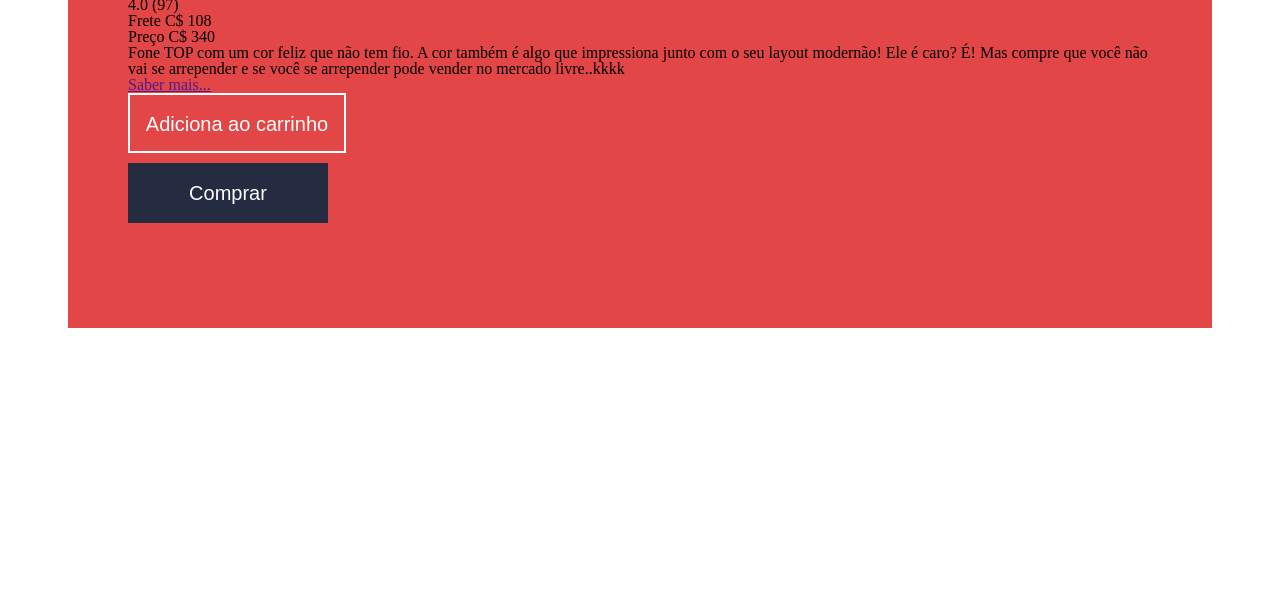
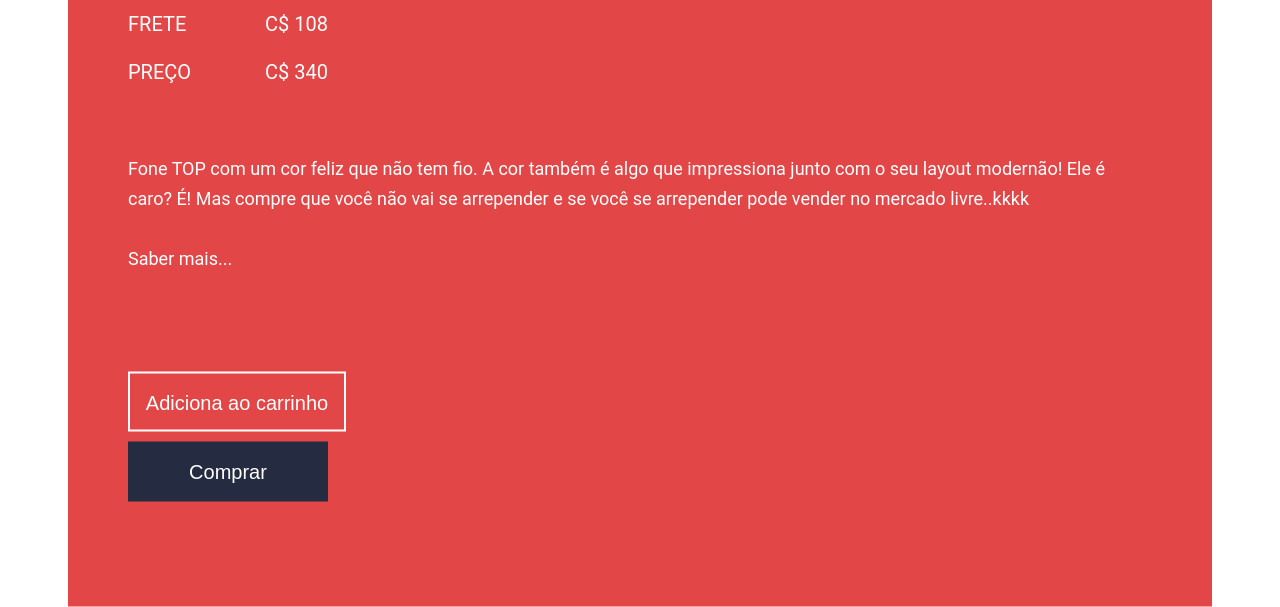
Before and after one commit to fpsaraiva/curso-do-front-ao-end, a plain HTML site: page projeto-loja-fone/index.html in a window 1280 px wide. Shown: the part 293-900 px from the top of the page. Before the commit the page ends 800 px from the top, so only its background shows below. Drawn offline with Linux system fonts and the light colour scheme.

Commit message:
[005] - Desafio Básico

```diff
--- /dev/null
+++ b/projeto-loja-fone/css/description-product.css
@@ -0,0 +1,43 @@
+.description-product {
+    font-family: 'Roboto', sans-serif;
+    color: #fff;
+}
+
+.description-product > .title {
+    font-size: 25px;
+    margin-bottom: 100px;
+}
+
+.description-product > .item {
+    font-size: 20px;
+    margin-bottom: 28px;
+}
+
+.description-product > .item.-info {
+    width: 200px;
+    text-align: right;
+}
+
+.description-product > .item.-last {
+    margin-bottom: 72px;
+}
+
+.description-product .contrast {
+    text-transform: uppercase;
+    float: left;
+}
+
+.description-product > .text {
+    font-size: 18px;
+    line-height: 30px;
+    margin-bottom: 30px;
+}
+
+.description-product > .text.-more {
+    margin-bottom: 98px;
+}
+
+.description-product .action {
+    text-decoration: none;
+    color: inherit;
+}
--- a/projeto-loja-fone/css/header-store.css
+++ b/projeto-loja-fone/css/header-store.css
@@ -1,26 +1,28 @@
 .header-store {
   color: #FFF;
   overflow: hidden;
+  margin-bottom: 138px;
 }
 
-.title {
+.header-store > .title {
   font-size: 40px;
   font-family: Arial, Helvetica, sans-serif;
   float: left;
+  text-transform: uppercase;
 }
 
-.navigation {
+.header-store > .navigation {
    font-size: 21px;
    font-family: 'Segoe UI', Tahoma, Geneva, Verdana, sans-serif;
    float: right;
 }
 
-.action {
+.header-store .action {
   text-decoration: none;
   color: inherit;
   margin-right: 60px;
 }
 
-.last {
+.header-store .action.-last {
   margin-right: 0;
 }
--- a/projeto-loja-fone/index.html
+++ b/projeto-loja-fone/index.html
@@ -8,31 +8,32 @@
     <link rel="stylesheet" href="css/reset.css">
     <link rel="stylesheet" href="css/container-store.css">
     <link rel="stylesheet" href="css/header-store.css">
+    <link rel="stylesheet" href="css/description-product.css">
     <link rel="stylesheet" href="css/button-store.css">
 </head>
 
 <body>
     <div class="container-store">
         <header class="header-store">
-            <h1 class="title">LOGO</h1>
+            <h1 class="title">Logo</h1>
 
             <nav class="navigation">
-                <a class="action" href="">Produtos</a>
-                <a class="action" href="">Serviços</a>
-                <a class="action last" href="">Carrinho (10)</a>
+                <a class="action" href="http://collabcode.training">Produtos</a>
+                <a class="action" href="http://collabcode.training">Serviços</a>
+                <a class="action -last" href="http://collabcode.training">Carrinho (10)</a>
             </nav>
         </header>
-        <dl>
-            <dt>Fone top, feliz e caro </dt>
+        <dl class="description-product">
+            <dt class="title">Fone top, feliz e caro </dt>
 
-            <dd>4.0 (97)</dd>
-            <dd>Frete C$ 108</dd>
-            <dd> Preço C$ 340</dd>
-            <dd>Fone TOP com um cor feliz que não tem fio. A cor também é algo que
+            <dd class="item">4.0 (97)</dd>
+            <dd class="item -info"><strong class="contrast">Frete</strong> C$ 108</dd>
+            <dd class="item -info -last"><strong class="contrast"> Preço</strong> C$ 340</dd>
+            <dd class="text">Fone TOP com um cor feliz que não tem fio. A cor também é algo que
                 impressiona junto com o  seu layout modernão! Ele é
                 caro? É! Mas compre que você não vai se arrepender e se você se
                 arrepender pode vender no mercado livre..kkkk</dd>
-            <dd><a href="">Saber mais...</a></dd>
+            <dd class="text -more"><a href="" class="action">Saber mais...</a></dd>
 
             <dd>
                 <button class="button-store -second">Adiciona ao carrinho</button>
```
